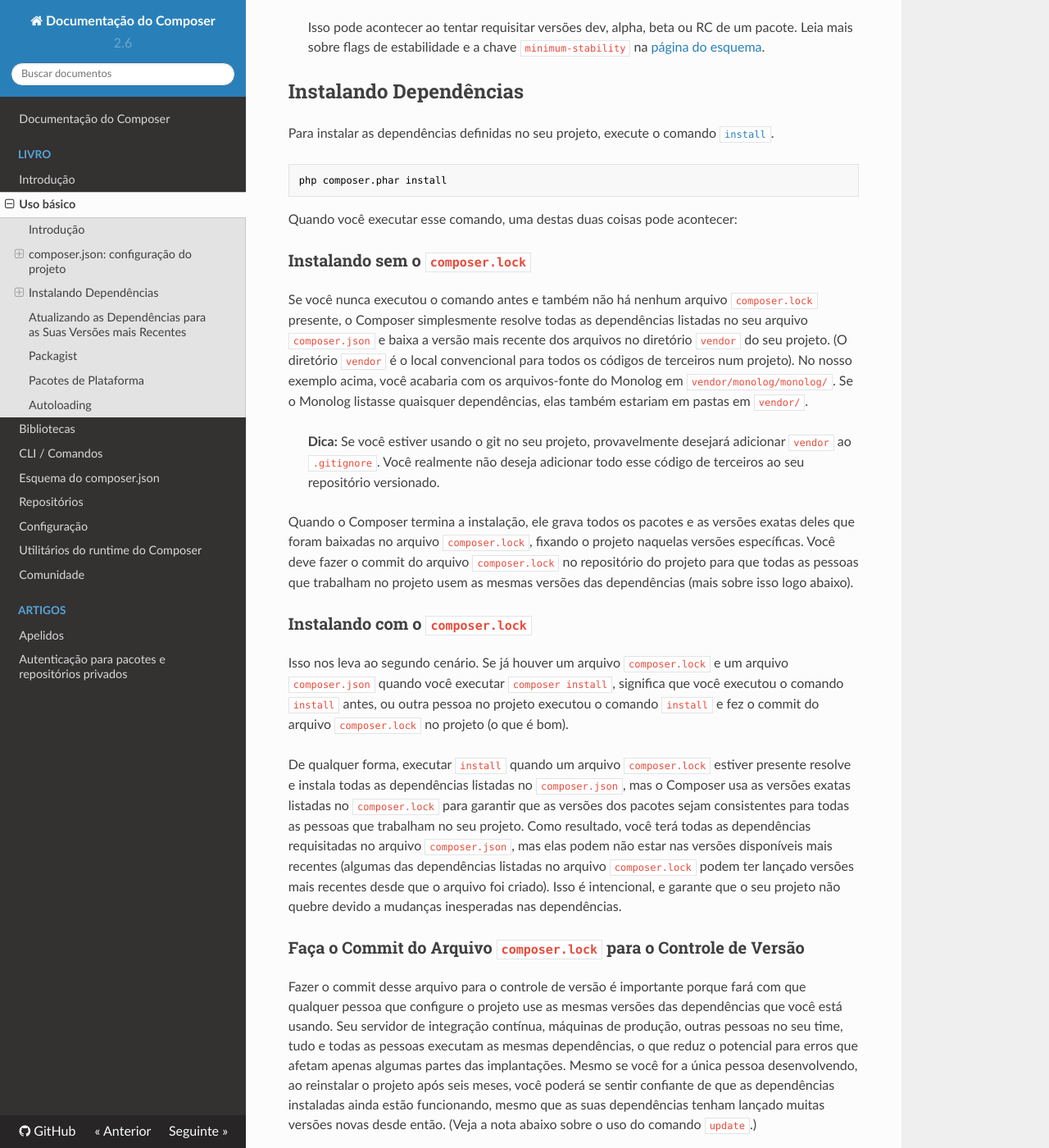
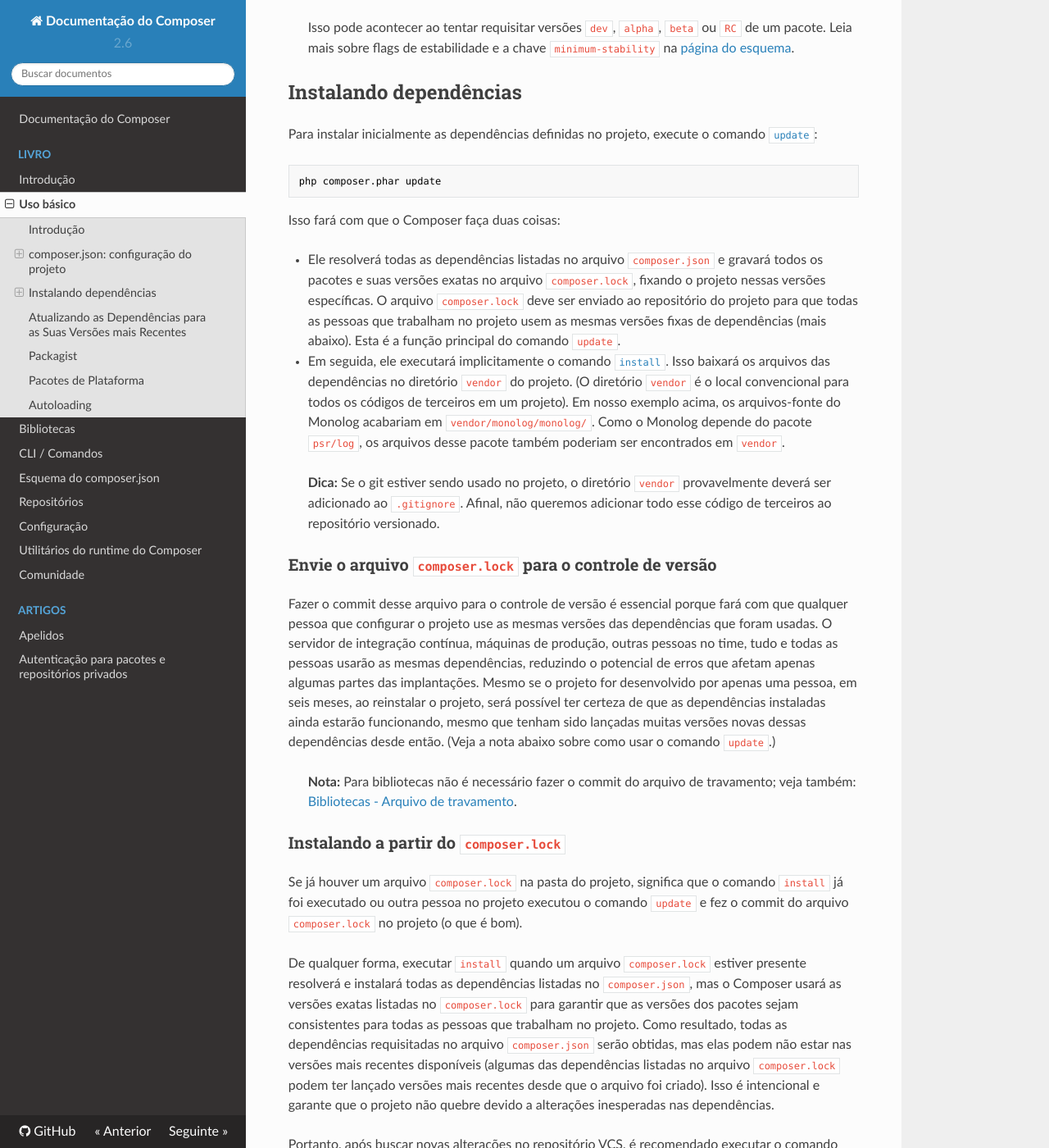
Before and after one commit to php-dev-br/composer-doc-pt-br, an MkDocs documentation site: the page built from doc/livro/uso-basico.md, in a window 1280 px wide and 1400 px high, scrolled down 1870 px. Shown: the whole window at 82% size. Built offline with MkDocs 1.6.1, drawn with Linux system fonts in a browser that asks for light colours; nearby versions of some CDN libraries; some of the changed text lies outside the part shown.

Commit message:
Update file doc/uso-basico.md
Issue: GH-35

````diff
--- a/doc/livro/uso-basico.md
+++ b/doc/livro/uso-basico.md
@@ -95,78 +95,93 @@ versões, como elas se relacionam entre si e sobre restrições de versão.
 > Por padrão, apenas versões estáveis são consideradas ao procurar versões de
 > pacotes válidas no seu VCS.
 >
-> Isso pode acontecer ao tentar requisitar versões dev, alpha, beta ou RC de um
-> pacote.
+> Isso pode acontecer ao tentar requisitar versões `dev`, `alpha`, `beta` ou
+> `RC` de um pacote.
 > Leia mais sobre flags de estabilidade e a chave `minimum-stability` na [página
 > do esquema][12].
 
-## Instalando Dependências
+## Instalando dependências
 
-Para instalar as dependências definidas no seu projeto, execute o comando
-[`install`][book-install].
+Para instalar inicialmente as dependências definidas no projeto, execute o
+comando [`update`][13]:
 
-```sh
+```shell
+php composer.phar update
+```
+
+Isso fará com que o Composer faça duas coisas:
+
+- Ele resolverá todas as dependências listadas no arquivo `composer.json` e
+  gravará todos os pacotes e suas versões exatas no arquivo `composer.lock`,
+  fixando o projeto nessas versões específicas.
+  O arquivo `composer.lock` deve ser enviado ao repositório do projeto para que
+  todas as pessoas que trabalham no projeto usem as mesmas versões fixas de
+  dependências (mais abaixo).
+  Esta é a função principal do comando `update`.
+- Em seguida, ele executará implicitamente o comando [`install`][14].
+  Isso baixará os arquivos das dependências no diretório `vendor` do projeto.
+  (O diretório `vendor` é o local convencional para todos os códigos de
+  terceiros em um projeto).
+  Em nosso exemplo acima, os arquivos-fonte do Monolog acabariam em
+  `vendor/monolog/monolog/`.
+  Como o Monolog depende do pacote `psr/log`, os arquivos desse pacote também
+  poderiam ser encontrados em `vendor`.
+
+> **Dica:** Se o git estiver sendo usado no projeto, o diretório `vendor`
+> provavelmente deverá ser adicionado ao `.gitignore`.
+> Afinal, não queremos adicionar todo esse código de terceiros ao repositório
+> versionado.
+
+### Envie o arquivo `composer.lock` para o controle de versão
+
+Fazer o commit desse arquivo para o controle de versão é essencial porque fará
+com que qualquer pessoa que configurar o projeto use as mesmas versões das
+dependências que foram usadas.
+O servidor de integração contínua, máquinas de produção, outras pessoas no time,
+tudo e todas as pessoas usarão as mesmas dependências, reduzindo o potencial de
+erros que afetam apenas algumas partes das implantações.
+Mesmo se o projeto for desenvolvido por apenas uma pessoa, em seis meses, ao
+reinstalar o projeto, será possível ter certeza de que as dependências
+instaladas ainda estarão funcionando, mesmo que tenham sido lançadas muitas
+versões novas dessas dependências desde então.
+(Veja a nota abaixo sobre como usar o comando `update`.)
+
+> **Nota:** Para bibliotecas não é necessário fazer o commit do arquivo de
+> travamento; veja também: [Bibliotecas - Arquivo de travamento][15].
+
+### Instalando a partir do `composer.lock`
+
+Se já houver um arquivo `composer.lock` na pasta do projeto, significa que o
+comando `install` já foi executado ou outra pessoa no projeto executou o comando
+`update` e fez o commit do arquivo `composer.lock` no projeto (o que é bom).
+
+De qualquer forma, executar `install` quando um arquivo `composer.lock` estiver
+presente resolverá e instalará todas as dependências listadas no
+`composer.json`, mas o Composer usará as versões exatas listadas no
+`composer.lock` para garantir que as versões dos pacotes sejam consistentes para
+todas as pessoas que trabalham no projeto.
+Como resultado, todas as dependências requisitadas no arquivo `composer.json`
+serão obtidas, mas elas podem não estar nas versões mais recentes disponíveis
+(algumas das dependências listadas no arquivo `composer.lock` podem ter lançado
+versões mais recentes desde que o arquivo foi criado).
+Isso é intencional e garante que o projeto não quebre devido a alterações
+inesperadas nas dependências.
+
+Portanto, após buscar novas alterações no repositório VCS, é recomendado
+executar o comando `install` para garantir que o diretório `vendor` esteja
+sincronizado com o arquivo `composer.lock`:
+
+```shell
 php composer.phar install
 ```
 
-Quando você executar esse comando, uma destas duas coisas pode acontecer:
-
-### Instalando sem o `composer.lock`
-
-Se você nunca executou o comando antes e também não há nenhum arquivo
-`composer.lock` presente, o Composer simplesmente resolve todas as dependências
-listadas no seu arquivo `composer.json` e baixa a versão mais recente dos
-arquivos no diretório `vendor` do seu projeto. (O diretório `vendor` é o local
-convencional para todos os códigos de terceiros num projeto). No nosso exemplo
-acima, você acabaria com os arquivos-fonte do Monolog em
-`vendor/monolog/monolog/`. Se o Monolog listasse quaisquer dependências, elas
-também estariam em pastas em `vendor/`.
-
-> **Dica:** Se você estiver usando o git no seu projeto, provavelmente desejará
-> adicionar `vendor` ao `.gitignore`. Você realmente não deseja adicionar todo
-> esse código de terceiros ao seu repositório versionado.
-
-Quando o Composer termina a instalação, ele grava todos os pacotes e as versões
-exatas deles que foram baixadas no arquivo `composer.lock`, fixando o projeto
-naquelas versões específicas. Você deve fazer o commit do arquivo
-`composer.lock` no repositório do projeto para que todas as pessoas que
-trabalham no projeto usem as mesmas versões das dependências (mais sobre isso
-logo abaixo).
-
-### Instalando com o `composer.lock`
-
-Isso nos leva ao segundo cenário. Se já houver um arquivo `composer.lock` e um
-arquivo `composer.json` quando você executar `composer install`, significa que
-você executou o comando `install` antes, ou outra pessoa no projeto executou o
-comando `install` e fez o commit do arquivo `composer.lock` no projeto (o que é
-bom).
-
-De qualquer forma, executar `install` quando um arquivo `composer.lock` estiver
-presente resolve e instala todas as dependências listadas no `composer.json`,
-mas o Composer usa as versões exatas listadas no `composer.lock` para garantir
-que as versões dos pacotes sejam consistentes para todas as pessoas que
-trabalham no seu projeto. Como resultado, você terá todas as dependências
-requisitadas no arquivo `composer.json`, mas elas podem não estar nas versões
-disponíveis mais recentes (algumas das dependências listadas no arquivo
-`composer.lock` podem ter lançado versões mais recentes desde que o arquivo foi
-criado). Isso é intencional, e garante que o seu projeto não quebre devido a
-mudanças inesperadas nas dependências.
-
-### Faça o Commit do Arquivo `composer.lock` para o Controle de Versão
-
-Fazer o commit desse arquivo para o controle de versão é importante porque fará
-com que qualquer pessoa que configure o projeto use as mesmas versões das
-dependências que você está usando. Seu servidor de integração contínua, máquinas
-de produção, outras pessoas no seu time, tudo e todas as pessoas executam as
-mesmas dependências, o que reduz o potencial para erros que afetam apenas
-algumas partes das implantações. Mesmo se você for a única pessoa desenvolvendo,
-ao reinstalar o projeto após seis meses, você poderá se sentir confiante de que
-as dependências instaladas ainda estão funcionando, mesmo que as suas
-dependências tenham lançado muitas versões novas desde então. (Veja a nota
-abaixo sobre o uso do comando `update`.)
-
-> **Nota:** Para bibliotecas, não é necessário fazer o commit do arquivo
-> `composer.lock`. Veja também: [Bibliotecas - Arquivo Lock][book-lock-file].
+O Composer permite compilações reproduzíveis por padrão.
+Isso significa que executar o mesmo comando várias vezes produzirá um diretório
+`vendor` contendo arquivos idênticos (exceto por suas datas e horas), incluindo
+os arquivos do carregador automático.
+Isso é especialmente benéfico para ambientes que exigem processos de verificação
+rigorosos, bem como para distribuições Linux que visam empacotar aplicações PHP
+de maneira segura e previsível.
 
 ## Atualizando as Dependências para as Suas Versões mais Recentes
 
@@ -324,18 +339,18 @@ Consulte também a documentação sobre [otimização do autoloader]
 
 [12]: esquema.md
 
+[13]: cli.md#update-u
+
+[14]: cli.md#install-i
+
+[15]: bibliotecas.md#arquivo-de-travamento
+
 [article-autoloader]: ../artigos/autoloader-optimization.md
 
 [book-autoload]: esquema.md#autoload
 
 [book-dump-autoload]: cli.md#dump-autoload-dumpautoload
 
-[book-install]: cli.md#install-i
-
-[book-lock-file]: bibliotecas.md#arquivo-lock
-
 [book-show]: cli.md#show
 
-[book-update]: cli.md#update-u
-
 [page-psr4]: https://www.php-fig.org/psr/psr-4/
````
